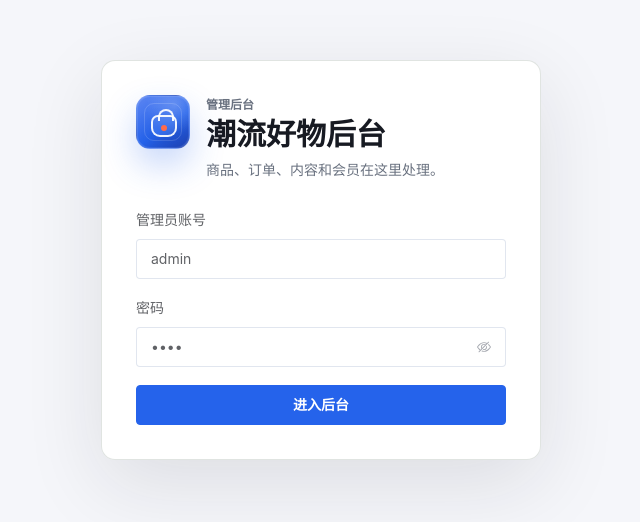
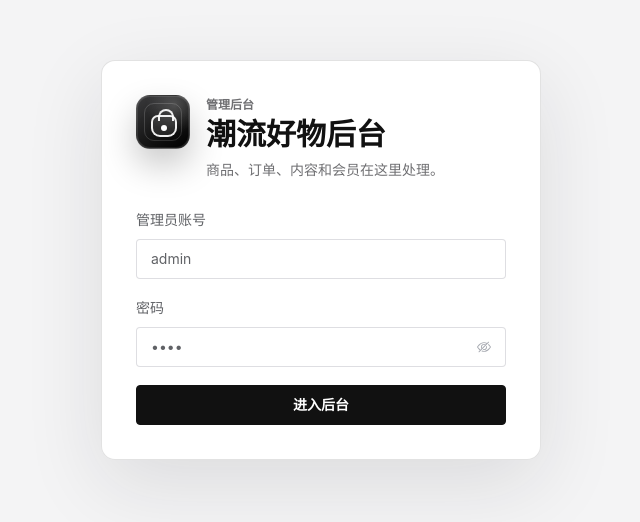
Before and after one commit to pskishere/ecommerce, a Vue app in the folder ecommerce-admin/: page / in a window 1280 px wide. Shown: the part 140-662 px from the top of the page, without its empty margins (319-959 px from the left). Built offline with nearby package versions, Linux system fonts and the light colour scheme.

Commit message:
Apply monochrome admin theme

```diff
--- a/ecommerce-admin/src/App.vue
+++ b/ecommerce-admin/src/App.vue
@@ -1357,7 +1357,7 @@ function renderOrderChart() {
     value: dashboard.orderStatus[item.value] || 0,
   }))
   orderChart.setOption({
-    color: ['#2563EB', '#16975B', '#C98212', '#69717F', '#D43D35'],
+    color: ['#111111', '#3f3f46', '#71717a', '#a1a1aa', '#d4d4d8'],
     tooltip: { trigger: 'item' },
     legend: { bottom: 0, icon: 'circle', itemWidth: compact ? 8 : 10, itemHeight: compact ? 8 : 10 },
     series: [{
@@ -1379,7 +1379,7 @@ function renderSalesChart() {
   const compact = salesChartRef.value.clientWidth < 520
   const rows = dashboard.salesTrend || []
   salesChart.setOption({
-    color: ['#2563EB', '#FF6B4A'],
+    color: ['#111111', '#71717a'],
     tooltip: { trigger: 'axis' },
     grid: { left: compact ? 34 : 44, right: compact ? 8 : 18, top: compact ? 34 : 28, bottom: 34 },
     legend: { top: 0, right: compact ? 0 : 4, itemWidth: compact ? 12 : 18 },
@@ -1387,12 +1387,12 @@ function renderSalesChart() {
       type: 'category',
       boundaryGap: false,
       data: rows.map(item => item.label),
-      axisLine: { lineStyle: { color: '#E1E6EF' } },
+      axisLine: { lineStyle: { color: '#dedee2' } },
       axisTick: { show: false },
       axisLabel: { interval: compact ? 1 : 0 },
     },
     yAxis: [
-      { type: 'value', name: 'GMV', axisLabel: { formatter: value => `${value}` }, splitLine: { lineStyle: { color: '#EDF0F5' } } },
+      { type: 'value', name: 'GMV', axisLabel: { formatter: value => `${value}` }, splitLine: { lineStyle: { color: '#eeeeef' } } },
       { type: 'value', name: '订单', splitLine: { show: false } },
     ],
     series: [
@@ -1400,7 +1400,7 @@ function renderSalesChart() {
         name: 'GMV',
         type: 'line',
         smooth: true,
-        areaStyle: { color: 'rgba(37, 99, 235, 0.08)' },
+        areaStyle: { color: 'rgba(17, 17, 17, 0.08)' },
         data: rows.map(item => Number(item.revenue || 0)),
       },
       {
--- a/ecommerce-admin/src/styles/main.css
+++ b/ecommerce-admin/src/styles/main.css
@@ -1,35 +1,35 @@
 :root {
-  --admin-bg: #f5f6fa;
+  --admin-bg: #f4f4f5;
   --admin-surface: #ffffff;
-  --admin-panel: #f8fafc;
-  --admin-text: #171a22;
-  --admin-muted: #69717f;
-  --admin-line: #e1e6ef;
-  --admin-brand: #2563eb;
-  --admin-brand-dark: #1e40af;
-  --admin-brand-soft: #eaf1ff;
-  --admin-brand-rgb: 37, 99, 235;
-  --admin-accent: #ff6b4a;
-  --admin-accent-soft: #fff0eb;
-  --admin-green: #16975b;
-  --admin-danger: #d43d35;
-  --admin-warning: #c98212;
-  --admin-aside: #17181d;
-  --admin-aside-raised: #242733;
-  --admin-aside-muted: #b4bac6;
+  --admin-panel: #f7f7f8;
+  --admin-text: #111111;
+  --admin-muted: #6f6f72;
+  --admin-line: #dedee2;
+  --admin-brand: #111111;
+  --admin-brand-dark: #000000;
+  --admin-brand-soft: #eeeeef;
+  --admin-brand-rgb: 17, 17, 17;
+  --admin-accent: #111111;
+  --admin-accent-soft: #eeeeef;
+  --admin-green: #222222;
+  --admin-danger: #111111;
+  --admin-warning: #444444;
+  --admin-aside: #111111;
+  --admin-aside-raised: #242424;
+  --admin-aside-muted: #b8b8ba;
   --admin-radius: 8px;
   --el-color-primary: var(--admin-brand);
   --el-color-primary-dark-2: var(--admin-brand-dark);
-  --el-color-primary-light-3: #5d86f2;
-  --el-color-primary-light-5: #8eacf6;
-  --el-color-primary-light-7: #bed0fb;
-  --el-color-primary-light-8: #d7e2fd;
+  --el-color-primary-light-3: #4a4a4a;
+  --el-color-primary-light-5: #777777;
+  --el-color-primary-light-7: #b8b8b8;
+  --el-color-primary-light-8: #d8d8d8;
   --el-color-primary-light-9: var(--admin-brand-soft);
   --el-color-success: var(--admin-green);
   --el-color-warning: var(--admin-warning);
   --el-color-danger: var(--admin-danger);
   --el-border-color: var(--admin-line);
-  --el-border-color-light: #edf0f5;
+  --el-border-color-light: #eeeeef;
   --el-fill-color-light: var(--admin-panel);
   font-family: Inter, "Geist", -apple-system, BlinkMacSystemFont, "Segoe UI", sans-serif;
   color: var(--admin-text);
@@ -71,7 +71,7 @@ select {
   border-radius: 14px;
   background: rgba(255, 255, 255, 0.94);
   box-shadow: 0 24px 80px rgba(23, 26, 34, 0.11);
-  border: 1px solid rgba(127, 144, 132, 0.24);
+  border: 1px solid rgba(17, 17, 17, 0.12);
 }
 
 .brand-block {
@@ -87,9 +87,9 @@ select {
   border: 1px solid rgba(255, 255, 255, 0.18);
   border-radius: 14px;
   background:
-    radial-gradient(circle at 72% 18%, rgba(255, 255, 255, 0.22), transparent 28px),
-    linear-gradient(145deg, #5d86f2 0%, #2563eb 58%, #1e40af 100%);
-  box-shadow: 0 16px 34px rgba(37, 99, 235, 0.26), inset 0 0 0 1px rgba(255, 255, 255, 0.1);
+    radial-gradient(circle at 72% 18%, rgba(255, 255, 255, 0.2), transparent 28px),
+    linear-gradient(145deg, #3a3a3c 0%, #171717 58%, #000000 100%);
+  box-shadow: 0 16px 34px rgba(0, 0, 0, 0.22), inset 0 0 0 1px rgba(255, 255, 255, 0.1);
   flex-shrink: 0;
   overflow: hidden;
 }
@@ -112,7 +112,7 @@ select {
   border: 2px solid rgba(255, 255, 255, 0.92);
   border-radius: 7px 7px 9px 9px;
   background: rgba(255, 255, 255, 0.08);
-  box-shadow: 0 10px 18px rgba(30, 64, 175, 0.24);
+  box-shadow: 0 10px 18px rgba(0, 0, 0, 0.2);
 }
 
 .brand-bag::before {
@@ -134,7 +134,7 @@ select {
   width: 6px;
   height: 6px;
   border-radius: 999px;
-  background: var(--admin-accent);
+  background: #ffffff;
   content: "";
 }
 
@@ -294,7 +294,7 @@ select {
   display: inline-grid;
   place-items: center;
   border-radius: 10px;
-  color: #9299a8;
+  color: #a1a1aa;
   flex-shrink: 0;
   transition: background 0.16s ease, color 0.16s ease;
 }
@@ -426,7 +426,7 @@ select {
   border: 1px solid var(--admin-line);
   border-radius: 12px;
   background:
-    linear-gradient(135deg, rgba(255, 255, 255, 0.98) 0%, rgba(255, 255, 255, 0.98) 58%, rgba(234, 241, 255, 0.58) 100%);
+    linear-gradient(135deg, rgba(255, 255, 255, 0.98) 0%, rgba(255, 255, 255, 0.98) 58%, rgba(244, 244, 245, 0.9) 100%);
   box-shadow: 0 14px 34px rgba(23, 26, 34, 0.045);
 }
 
@@ -524,7 +524,7 @@ select {
   padding: 18px;
   border-radius: 12px;
   background:
-    linear-gradient(135deg, #171a22 0%, #202433 58%, #263d74 100%);
+    linear-gradient(135deg, #111111 0%, #1e1e1f 58%, #2c2c2e 100%);
   color: #fff;
   overflow: hidden;
 }
@@ -679,32 +679,32 @@ select {
 
 .metric-card.tone-revenue .metric-top .el-icon,
 .todo-card.tone-primary {
-  background: var(--admin-brand-soft);
-  color: var(--admin-brand-dark);
+  background: #eeeeef;
+  color: #111111;
 }
 
 .metric-card.tone-orders .metric-top .el-icon,
 .todo-card.tone-warning {
-  background: #fff7e6;
-  color: #8a570a;
+  background: #f2f2f3;
+  color: #303033;
 }
 
 .metric-card.tone-goods .metric-top .el-icon {
-  background: #e7f8ef;
-  color: #0f7a49;
+  background: #e7e7e8;
+  color: #111111;
 }
 
 .metric-card.tone-users .metric-top .el-icon {
-  background: var(--admin-accent-soft);
-  color: #bf3e24;
+  background: #f2f2f3;
+  color: #303033;
 }
 
 .todo-card.tone-danger {
-  background: #fff0ef;
+  background: #eeeeef;
 }
 
 .todo-card.tone-danger strong {
-  color: var(--admin-danger);
+  color: #111111;
 }
 
 .dashboard-grid {
@@ -875,7 +875,7 @@ select {
 
 .section-products .el-avatar {
   border: 1px solid var(--admin-line);
-  background: #eef2f8;
+  background: #eeeeef;
 }
 
 .section-products span {
@@ -930,7 +930,7 @@ select {
   width: 54px;
   height: 54px;
   border-radius: var(--admin-radius);
-  background: #eef2f8;
+  background: #eeeeef;
   flex-shrink: 0;
 }
 
@@ -943,7 +943,7 @@ select {
   width: 86px;
   height: 48px;
   border-radius: var(--admin-radius);
-  background: #eef2f8;
+  background: #eeeeef;
   flex-shrink: 0;
 }
 
@@ -952,10 +952,10 @@ select {
   height: 100%;
   display: grid;
   place-items: center;
-  color: #8a94a3;
+  color: #8a8a8d;
   font-size: 11px;
   font-weight: 800;
-  background: #eef2f8;
+  background: #eeeeef;
 }
 
 .shop-card {
@@ -1079,12 +1079,12 @@ select {
 
 .detail-section p {
   margin: 4px 0;
-  color: #343946;
+  color: #303033;
 }
 
 .warning-section {
-  border-color: #f2d39a;
-  background: #fff9ec;
+  border-color: #d6d6da;
+  background: #f7f7f8;
 }
 
 .order-product {
@@ -1093,7 +1093,7 @@ select {
   align-items: center;
   gap: 12px;
   padding: 10px 0;
-  border-top: 1px solid #edf0f5;
+  border-top: 1px solid #eeeeef;
 }
 
 .order-product:first-of-type {
@@ -1131,8 +1131,8 @@ select {
 }
 
 .el-table {
-  --el-table-header-bg-color: #f8fafc;
-  --el-table-border-color: #edf0f5;
+  --el-table-header-bg-color: #f7f7f8;
+  --el-table-border-color: #eeeeef;
 }
 
 .el-button {
@@ -1149,40 +1149,25 @@ select {
   font-weight: 800;
 }
 
-.el-tag.el-tag--success {
-  border-color: #b7e3cc;
-  background: #e7f8ef;
-  color: #0f7a49;
-}
-
-.el-tag.el-tag--danger {
-  border-color: #f4bdb8;
-  background: #fff0ef;
-  color: #b72f29;
-}
-
-.el-tag.el-tag--warning {
-  border-color: #f2d39a;
-  background: #fff7e6;
-  color: #8a570a;
+.el-tag.el-tag--success,
+.el-tag.el-tag--danger,
+.el-tag.el-tag--warning,
+.el-tag.el-tag--primary {
+  border-color: #d6d6da;
+  background: #f2f2f3;
+  color: #111111;
 }
 
 .el-tag.el-tag--info {
-  border-color: #dde3ed;
-  background: #f3f5f9;
-  color: #5e6674;
-}
-
-.el-tag.el-tag--primary {
-  border-color: #bed0fb;
-  background: var(--admin-brand-soft);
-  color: var(--admin-brand-dark);
+  border-color: #d6d6da;
+  background: #f2f2f3;
+  color: #555558;
 }
 
 .el-segmented {
-  --el-segmented-item-selected-color: var(--admin-brand);
+  --el-segmented-item-selected-color: #111111;
   --el-segmented-item-selected-bg-color: #ffffff;
-  --el-segmented-bg-color: #eef2f8;
+  --el-segmented-bg-color: #eeeeef;
 }
 
 .el-table .el-table__row {
@@ -1190,7 +1175,7 @@ select {
 }
 
 .el-table .el-table__row:hover > td.el-table__cell {
-  background: #f7faff;
+  background: #fafafa;
 }
 
 @keyframes view-enter {
```
